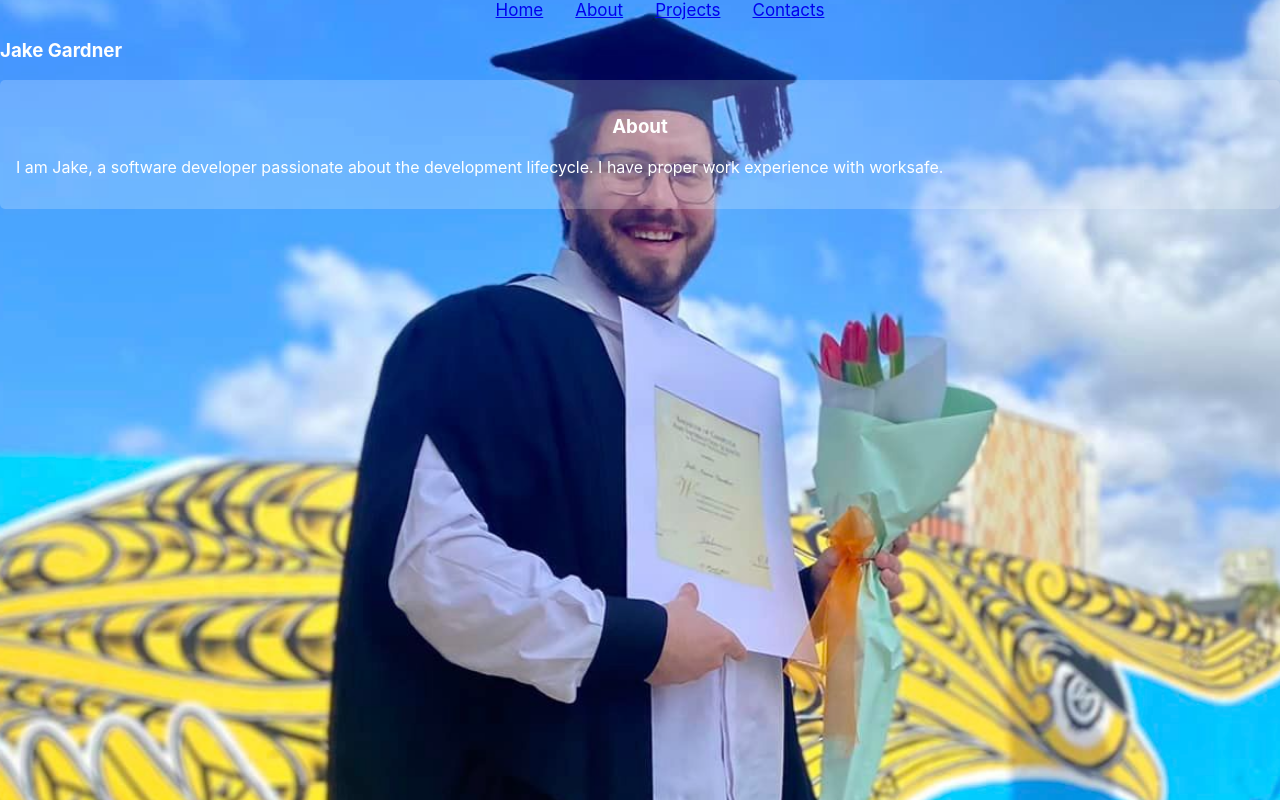
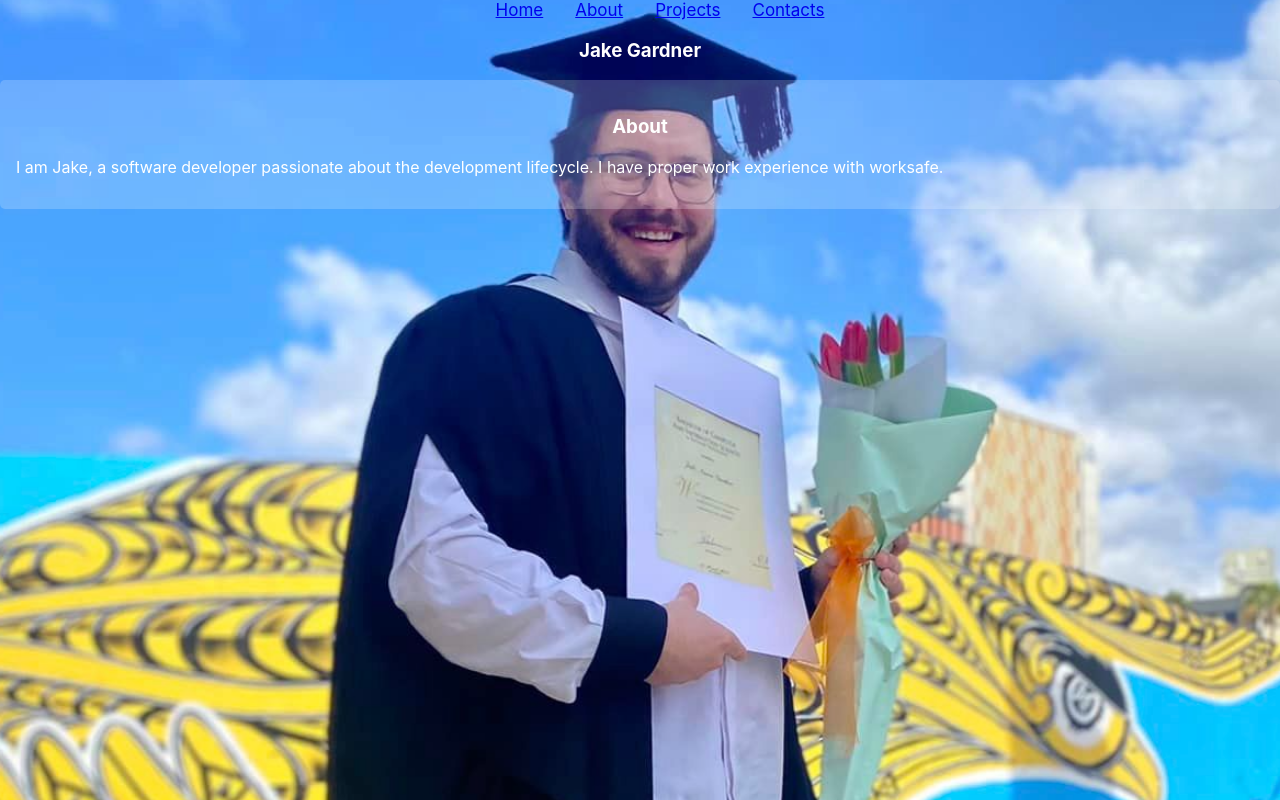
Before and after one commit to JaggerLaw/portfolio, a React (Create React App) app in the folder client/: page / in a window 1280 px wide. Built offline with nearby package versions, Linux system fonts and the light colour scheme.

Commit message:
centered name

```diff
--- a/client/src/App.css
+++ b/client/src/App.css
@@ -28,9 +28,6 @@
   color: white;
 }
 
-
-
-
 section {
   background-color: rgba(255, 255, 255, 0.2);
   padding: 1rem;
@@ -48,3 +45,7 @@ section h3 {
   align-items: center;
   text-align: center;
 }
+
+.container h3{
+  text-align: center;
+}
```
